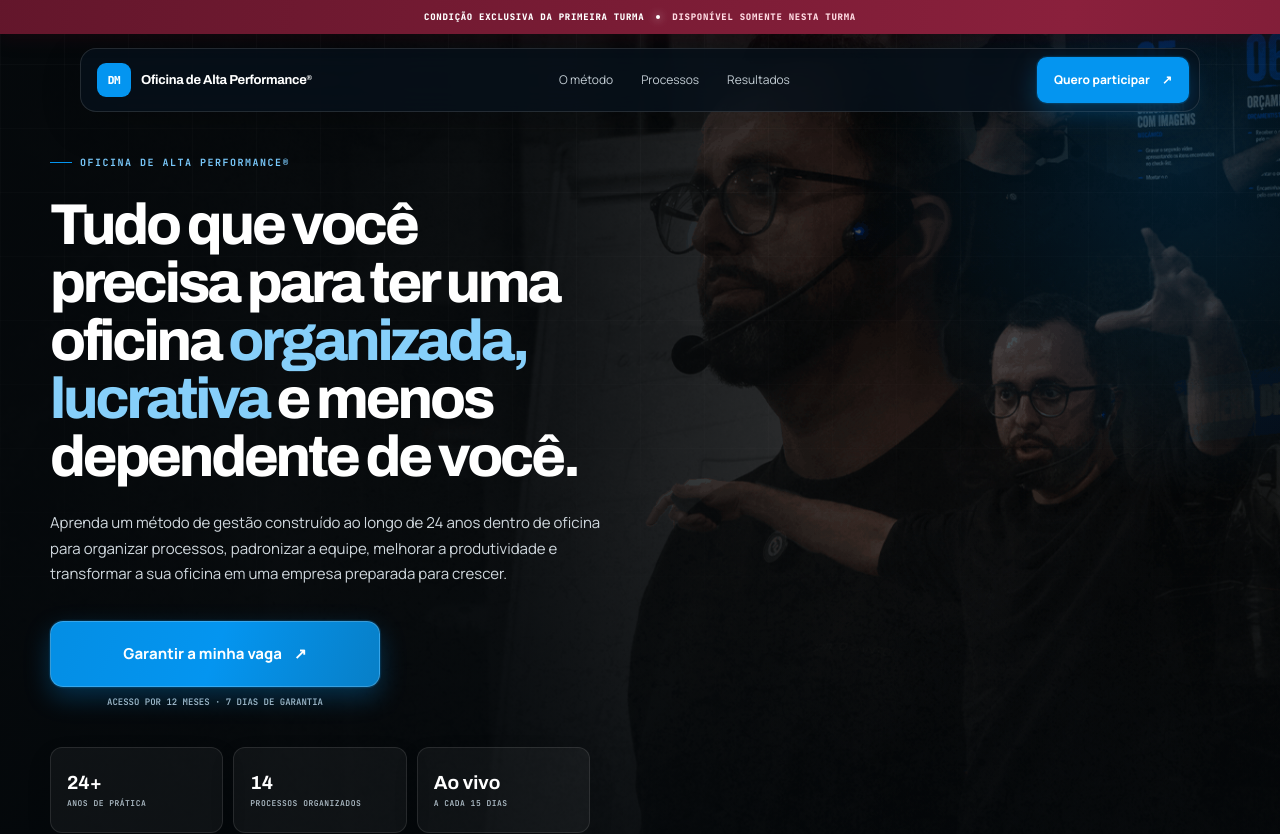
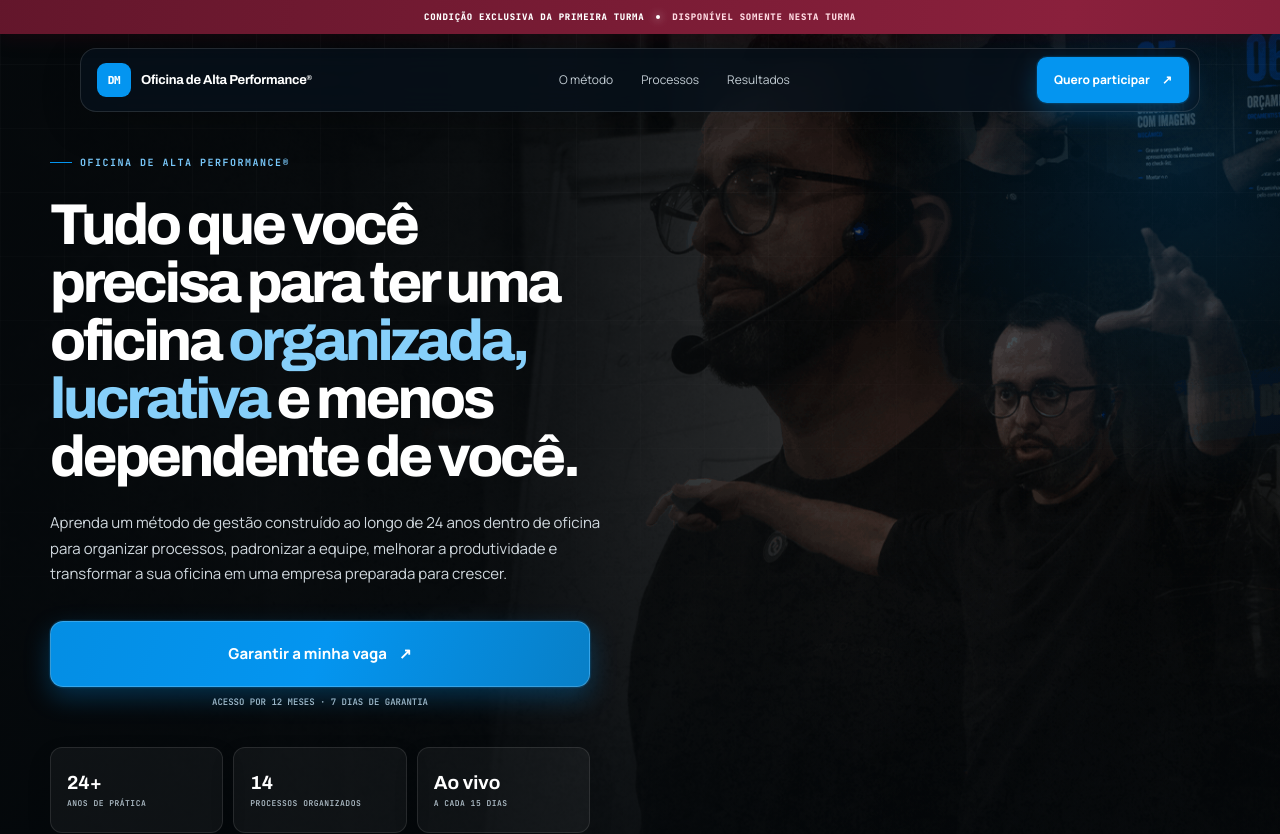
Before and after one commit to cezarhlima1/diegomensor, a Next.js app: page /oficinadealtaperformance in a window 1280 px wide. Shown: the top 834 px of the page. Built offline with nearby package versions, Linux system fonts and the light colour scheme.

Commit message:
alinha cta do hero aos indicadores

```diff
--- a/components/oficina-alta-performance/oficina.module.css
+++ b/components/oficina-alta-performance/oficina.module.css
@@ -774,3 +774,7 @@
   .audienceSection .audienceGrid{margin-top:28px}
   .audienceSection .audienceItem{justify-content:center;text-align:center}
 }
+
+/* CTA do Hero alinhado à largura total dos três indicadores. */
+.heroActions{width:min(100%,540px)}
+.heroActions .primaryCta{width:100%}
```
